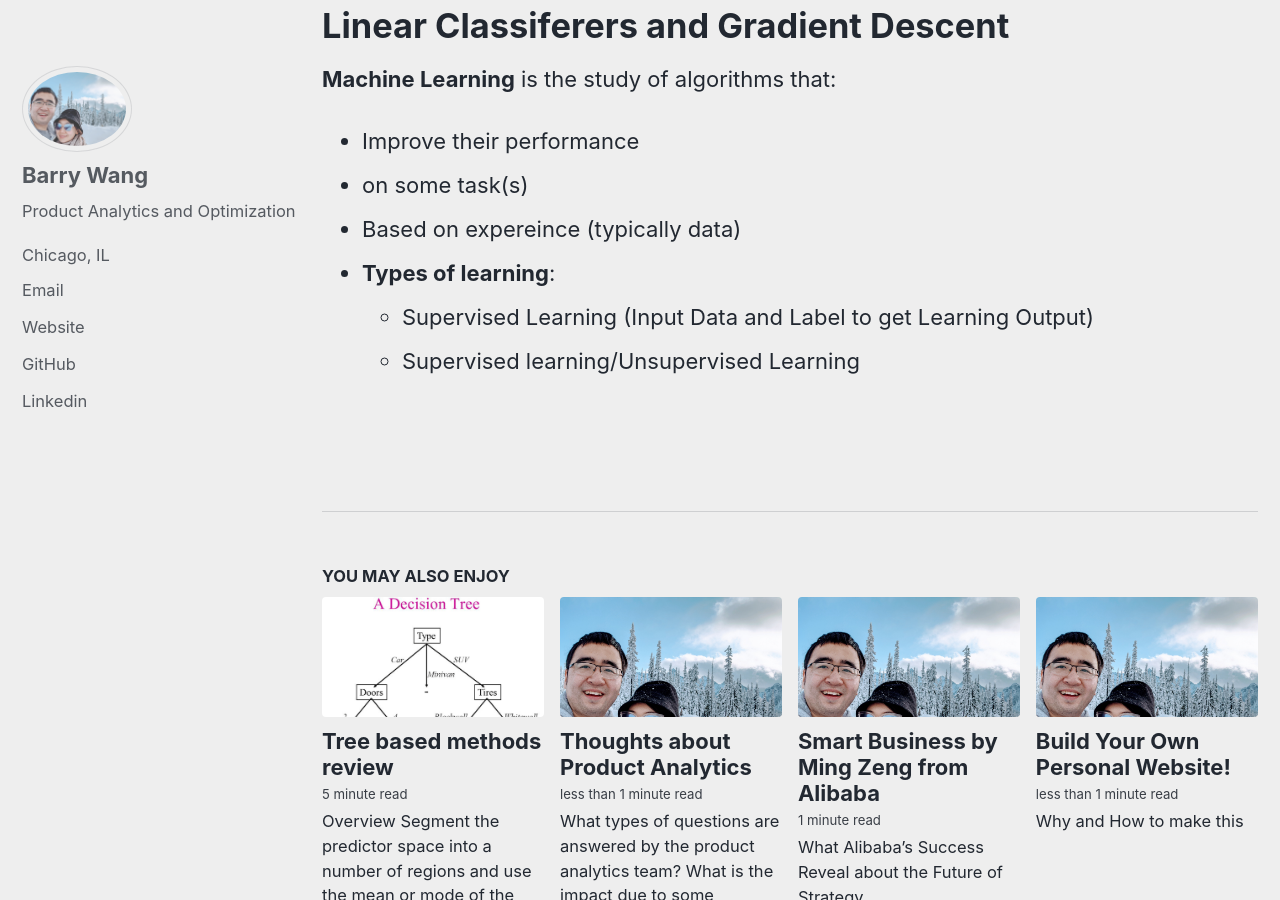
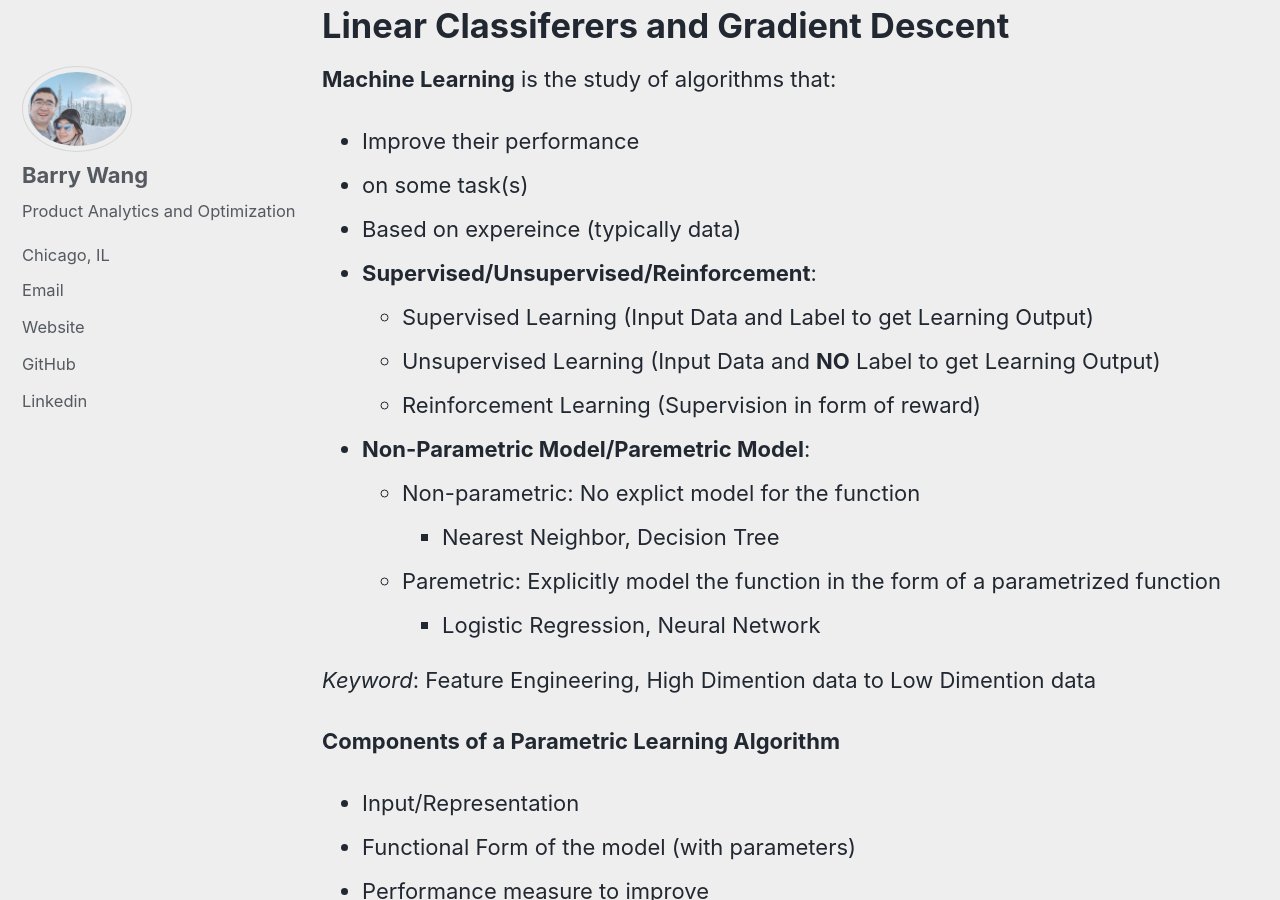
Before and after one commit to mw4ccBarry/mw4ccBarry.github.io, a Jekyll site: the page built from _posts/2021-01-15-Introduction-to-Neural-Network-Note.md, in a window 1280 px wide and 900 px high, scrolled down 434 px. Built offline with Jekyll 4.4.1, drawn with Linux system fonts in a browser that asks for light colours; cached includes are drawn as plain includes; some of the changed text lies outside the part shown.

Commit message:
draft post for deeplearning course note

```diff
--- a/_posts/2021-01-15-Introduction-to-Neural-Network-Note.md
+++ b/_posts/2021-01-15-Introduction-to-Neural-Network-Note.md
@@ -13,7 +13,25 @@ Linear Classiferers and Gradient Descent
 - Improve their performance
 - on some task(s)
 - Based on expereince (typically data)
-- **Types of learning**:
+- **Supervised/Unsupervised/Reinforcement**:
     - Supervised Learning (Input Data and Label to get Learning Output)
-    -
-Supervised learning/Unsupervised Learning
+    - Unsupervised Learning (Input Data and **NO** Label to get Learning Output)
+    - Reinforcement Learning (Supervision in form of reward)
+- **Non-Parametric Model/Paremetric Model**:
+    - Non-parametric: No explict model for the function
+        - Nearest Neighbor, Decision Tree
+    - Paremetric: Explicitly model the function in the form of a parametrized function
+        - Logistic Regression, Neural Network
+
+
+*Keyword*: Feature Engineering, High Dimention data to Low Dimention data
+
+**Components of a Parametric Learning Algorithm**
+- Input/Representation
+- Functional Form of the model (with parameters)
+- Performance measure to improve
+    - Loss or objective function
+- Algorithm for finding best parameters
+    - Optimization algorithm
+
+*Keyword*: Linear Regression and Classification
```
